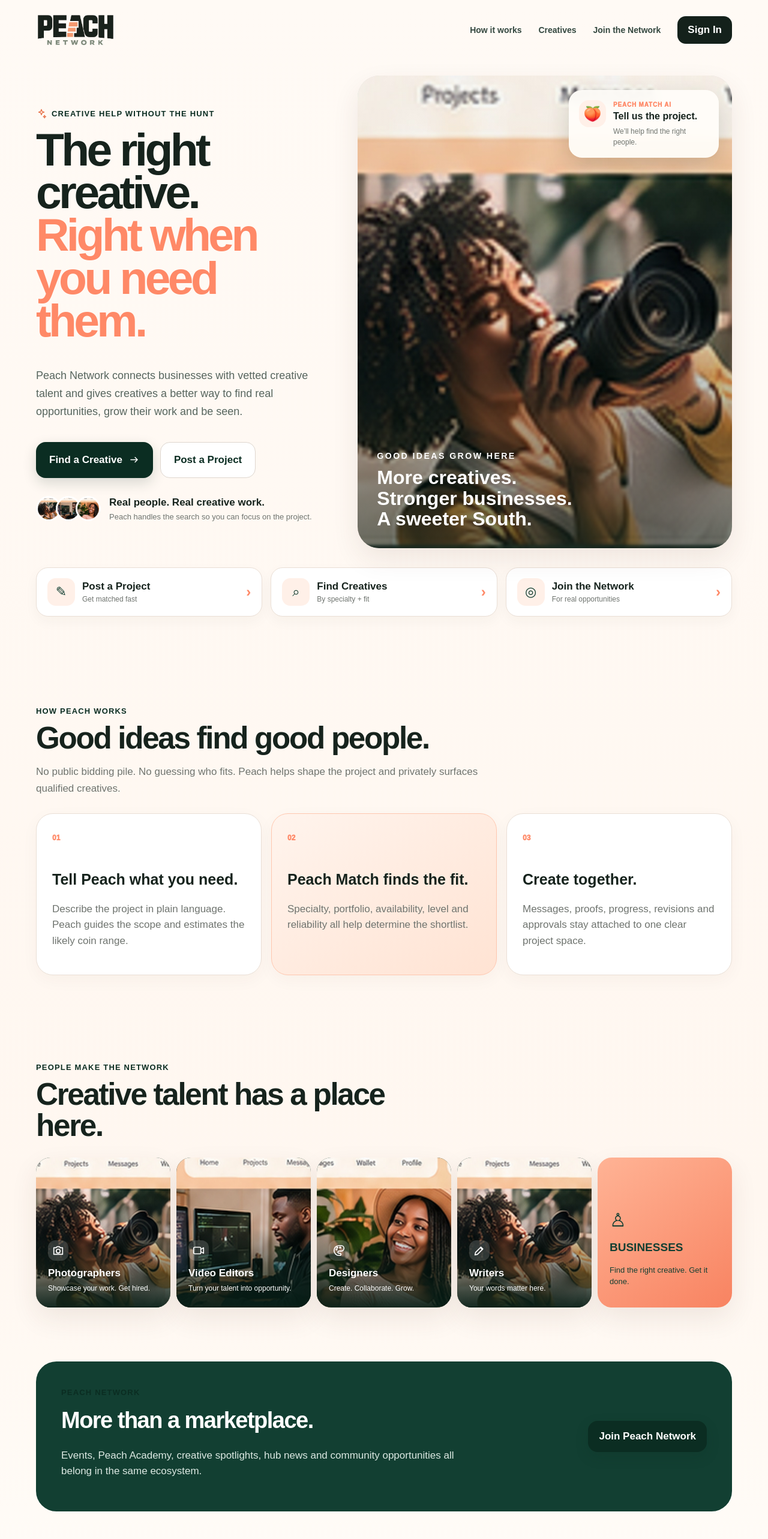
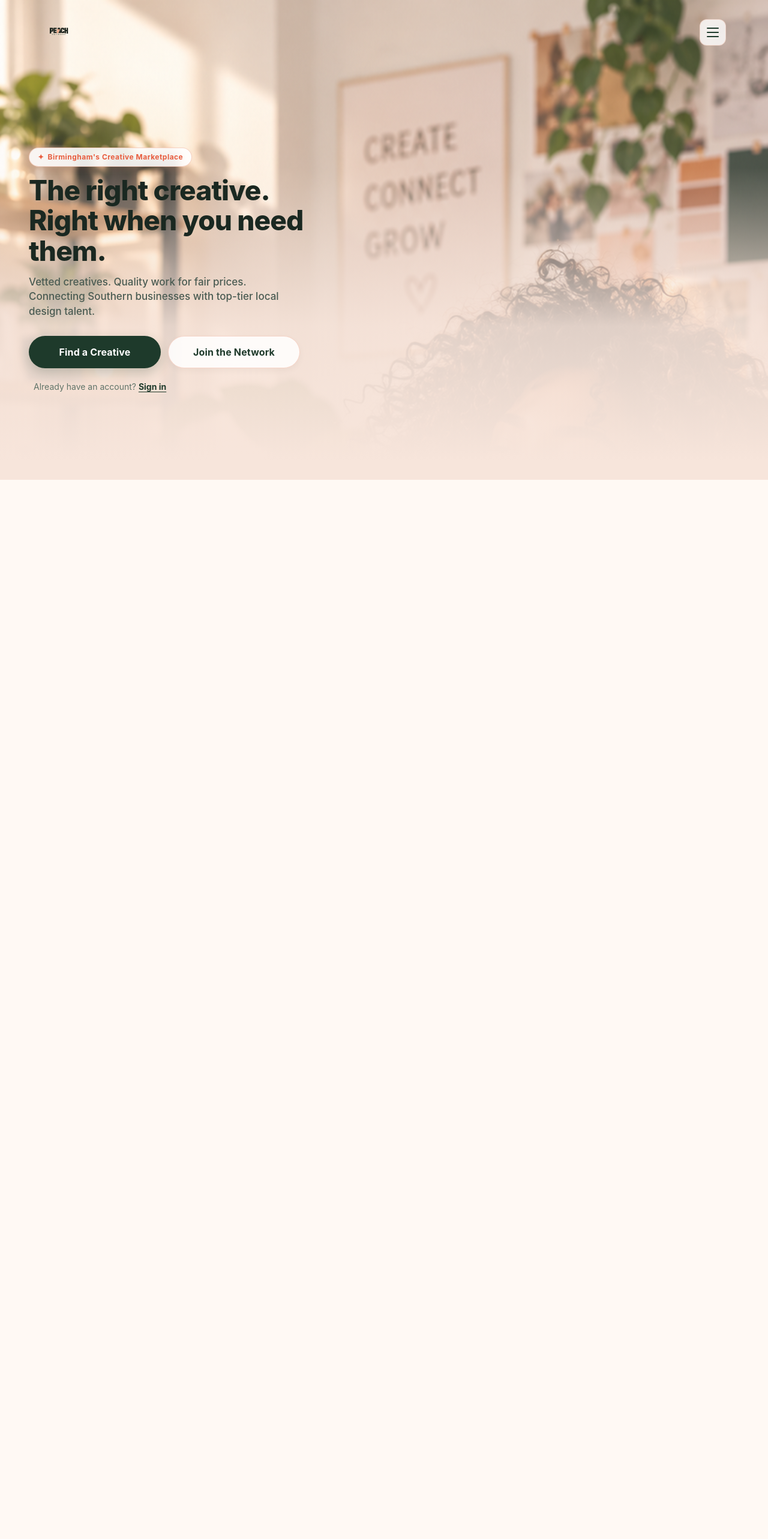
Before and after one commit to sweetasapeachcreativestudio/Peach-Network, a Next.js app: page / in a window 1280 px wide. Shown: the top 2566 px of the page at 60% size. After the commit the page ends 800 px from the top, so only its background shows below. Built offline with nearby package versions, Linux system fonts and the light colour scheme.

Commit message:
Refactor HomePage component and update layout
Refactor HomePage component, update styles, and remove unused sections.

```diff
--- a/app/page.tsx
+++ b/app/page.tsx
@@ -1,94 +1,319 @@
+"use client";
+
+import React, { useState } from "react";
 import Link from "next/link";
 import BrandSplash from "./components/brand-splash";
-import { PeachBrand, PoweredBy } from "./components/brand";
-import { ArrowIcon, CameraIcon, PaletteIcon, PenIcon, SparkIcon, VideoIcon } from "./components/icons";
 
-const specialties = [
-  { title: "Photographers", text: "Showcase your work. Get hired.", icon: <CameraIcon />, image: "/brand/hero-creative.jpg" },
-  { title: "Video Editors", text: "Turn your talent into opportunity.", icon: <VideoIcon />, image: "/brand/login-creative.jpg" },
-  { title: "Designers", text: "Create. Collaborate. Grow.", icon: <PaletteIcon />, image: "/brand/business-owner.jpg" },
-  { title: "Writers", text: "Your words matter here.", icon: <PenIcon />, image: "/brand/hero-creative.jpg" },
-];
+export default function HomePage() {
+  const [menuOpen, setMenuOpen] = useState(false);
 
-export default function Home() {
   return (
-    <main className="public-page pn-public">
+    <main className="pn-home-root">
+      {/* Cinematic Splash Screen */}
       <BrandSplash />
-      <header className="pn-public-header">
-        <PeachBrand full />
-        <nav className="pn-public-nav" aria-label="Public navigation">
-          <a href="#how">How it works</a>
-          <a href="#people">Creatives</a>
-          <Link href="/auth?role=creative&mode=signup">Join the Network</Link>
-        </nav>
-        <Link href="/auth?mode=signin" className="btn btn-dark btn-small">Sign In</Link>
-      </header>
 
-      <section className="pn-landing-hero">
-        <div className="pn-landing-copy">
-          <span className="eyebrow"><SparkIcon /> CREATIVE HELP WITHOUT THE HUNT</span>
-          <h1>The right creative.<br/><em>Right when you need them.</em></h1>
-          <p>Peach Network connects businesses with vetted creative talent and gives creatives a better way to find real opportunities, grow their work and be seen.</p>
-          <div className="pn-hero-actions">
-            <Link href="/auth?role=business&mode=signup" className="btn btn-primary btn-large">Find a Creative <ArrowIcon /></Link>
-            <Link href="/auth?role=business&mode=signup" className="btn btn-outline btn-large">Post a Project</Link>
+      {/* Main Hero Section */}
+      <section className="pn-hero-container">
+        <style>{`
+          .pn-home-root {
+            min-height: 100vh;
+            background-color: #F7E7DE;
+            font-family: -apple-system, BlinkMacSystemFont, "Segoe UI", Roboto, "Plus Jakarta Sans", sans-serif;
+          }
+
+          .pn-hero-container {
+            position: relative;
+            min-height: 100vh;
+            width: 100%;
+            display: flex;
+            flex-direction: column;
+            justify-content: space-between;
+            background-color: #F7E7DE;
+            background-image: url('/hero-bg.png');
+            background-size: cover;
+            background-position: center top;
+            background-repeat: no-repeat;
+            overflow: hidden;
+            padding: 24px 20px 40px 20px;
+            box-sizing: border-box;
+          }
+
+          /* Ambient gradient overlay to keep text crisp over the desk & laptop */
+          .pn-hero-overlay {
+            position: absolute;
+            inset: 0;
+            background: linear-gradient(
+              180deg,
+              rgba(255, 255, 255, 0.1) 0%,
+              rgba(250, 237, 229, 0.15) 35%,
+              rgba(247, 229, 219, 0.9) 68%,
+              #F7E5DB 96%
+            );
+            pointer-events: none;
+            z-index: 1;
+          }
+
+          /* Top Header: Logo + Hamburger */
+          .pn-header {
+            position: relative;
+            z-index: 10;
+            display: flex;
+            align-items: center;
+            justify-content: space-between;
+            width: 100%;
+            max-width: 1140px;
+            margin: 0 auto;
+          }
+
+          .pn-header-logo {
+            height: 38px;
+            width: auto;
+            display: block;
+          }
+
+          .pn-menu-btn {
+            background: rgba(255, 255, 255, 0.8);
+            backdrop-filter: blur(8px);
+            border: 1px solid rgba(232, 139, 104, 0.25);
+            width: 44px;
+            height: 44px;
+            border-radius: 12px;
+            display: flex;
+            flex-direction: column;
+            align-items: center;
+            justify-content: center;
+            gap: 5px;
+            cursor: pointer;
+            transition: all 0.2s ease;
+            padding: 0;
+          }
+          .pn-menu-btn:hover {
+            background: #FFFFFF;
+            transform: scale(1.04);
+          }
+          .pn-menu-bar {
+            width: 20px;
+            height: 2px;
+            background-color: #1E3A2B;
+            border-radius: 2px;
+          }
+
+          /* Hero Content Area */
+          .pn-hero-content {
+            position: relative;
+            z-index: 10;
+            width: 100%;
+            max-width: 520px;
+            margin: 0 auto;
+            display: flex;
+            flex-direction: column;
+            align-items: flex-start;
+            text-align: left;
+            padding-top: 190px; /* Space for the creative's face above */
+          }
+
+          /* Eyebrow Badge */
+          .pn-eyebrow-badge {
+            display: inline-flex;
+            align-items: center;
+            gap: 6px;
+            background: rgba(255, 255, 255, 0.88);
+            border: 1px solid rgba(232, 139, 104, 0.38);
+            backdrop-filter: blur(8px);
+            color: #E85D3F;
+            font-size: 12px;
+            font-weight: 700;
+            letter-spacing: 0.04em;
+            padding: 6px 14px;
+            border-radius: 99px;
+            margin-bottom: 14px;
+            box-shadow: 0 4px 12px rgba(232, 139, 104, 0.12);
+          }
+
+          /* Bold Headline */
+          .pn-hero-headline {
+            font-size: clamp(34px, 7.5vw, 46px);
+            font-weight: 800;
+            line-height: 1.1;
+            letter-spacing: -0.02em;
+            color: #1A2821;
+            margin: 0 0 14px 0;
+          }
+
+          /* Subhead */
+          .pn-hero-subhead {
+            font-size: clamp(15px, 3.8vw, 17px);
+            line-height: 1.45;
+            color: #4A5B52;
+            font-weight: 500;
+            margin: 0 0 28px 0;
+            max-width: 440px;
+          }
+
+          /* Button Stack */
+          .pn-btn-group {
+            display: flex;
+            flex-direction: column;
+            width: 100%;
+            gap: 12px;
+          }
+
+          /* Button 1: Solid Forest Green */
+          .pn-btn-primary {
+            display: flex;
+            align-items: center;
+            justify-content: center;
+            width: 100%;
+            height: 54px;
+            background-color: #1E3A2B;
+            color: #FFFFFF;
+            font-size: 16px;
+            font-weight: 700;
+            letter-spacing: 0.01em;
+            border-radius: 99px;
+            text-decoration: none;
+            box-shadow: 0 8px 20px rgba(30, 58, 43, 0.22);
+            transition: all 0.2s ease;
+            border: none;
+            cursor: pointer;
+          }
+          .pn-btn-primary:hover {
+            background-color: #152B1F;
+            transform: translateY(-2px);
+            box-shadow: 0 12px 24px rgba(30, 58, 43, 0.28);
+          }
+
+          /* Button 2: Outlined Soft Cream/Peach Pill */
+          .pn-btn-secondary {
+            display: flex;
+            align-items: center;
+            justify-content: center;
+            width: 100%;
+            height: 54px;
+            background: rgba(255, 255, 255, 0.85);
+            backdrop-filter: blur(8px);
+            color: #1E3A2B;
+            font-size: 16px;
+            font-weight: 700;
+            letter-spacing: 0.01em;
+            border-radius: 99px;
+            text-decoration: none;
+            border: 1.5px solid rgba(232, 139, 104, 0.35);
+            box-shadow: 0 4px 12px rgba(24, 34, 29, 0.04);
+            transition: all 0.2s ease;
+            cursor: pointer;
+          }
+          .pn-btn-secondary:hover {
+            background: #FFFFFF;
+            border-color: #E85D3F;
+            transform: translateY(-2px);
+            box-shadow: 0 8px 18px rgba(232, 139, 104, 0.15);
+          }
+
+          /* Sign In link */
+          .pn-signin-wrap {
+            margin-top: 18px;
+            width: 100%;
+            text-align: center;
+          }
+          .pn-signin-link {
+            font-size: 14px;
+            color: #5F7368;
+            text-decoration: none;
+            transition: color 0.2s ease;
+          }
+          .pn-signin-link strong {
+            color: #1E3A2B;
+            font-weight: 700;
+            text-decoration: underline;
+            text-underline-offset: 3px;
+          }
+          .pn-signin-link:hover {
+            color: #E85D3F;
+          }
+
+          /* Desktop View */
+          @media (min-width: 768px) {
+            .pn-hero-container {
+              padding: 32px 48px;
+              background-position: right 25% top;
+            }
+            .pn-hero-content {
+              margin: auto 0;
+              padding-top: 60px;
+              max-width: 580px;
+            }
+            .pn-btn-group {
+              flex-direction: row;
+              width: auto;
+            }
+            .pn-btn-primary, .pn-btn-secondary {
+              width: 220px;
+            }
+            .pn-signin-wrap {
+              text-align: left;
+              padding-left: 8px;
+            }
+          }
+        `}</style>
+
+        {/* Contrast Overlay */}
+        <div className="pn-hero-overlay" />
+
+        {/* Top Header */}
+        <header className="pn-header">
+          <Link href="/">
+            <img
+              src="/peach-app-logo.png"
+              alt="Peach Network"
+              className="pn-header-logo"
+            />
+          </Link>
+          <button
+            className="pn-menu-btn"
+            onClick={() => setMenuOpen(!menuOpen)}
+            aria-label="Toggle navigation menu"
+          >
+            <span className="pn-menu-bar" />
+            <span className="pn-menu-bar" />
+            <span className="pn-menu-bar" />
+          </button>
+        </header>
+
+        {/* Hero Copy & CTA Buttons */}
+        <div className="pn-hero-content">
+          <div className="pn-eyebrow-badge">
+            <span>✦</span> Birmingham's Creative Marketplace
           </div>
-          <div className="pn-hero-proof">
-            <div className="pn-proof-faces"><img src="/brand/hero-creative.jpg" alt="Creative member"/><img src="/brand/login-creative.jpg" alt="Creative member"/><img src="/brand/business-owner.jpg" alt="Business owner"/></div>
-            <div><strong>Real people. Real creative work.</strong><span>Peach handles the search so you can focus on the project.</span></div>
+
+          <h1 className="pn-hero-headline">
+            The right creative.<br />
+            Right when you need them.
+          </h1>
+
+          <p className="pn-hero-subhead">
+            Vetted creatives. Quality work for fair prices. Connecting Southern businesses with top-tier local design talent.
+          </p>
+
+          <div className="pn-btn-group">
+            <Link href="/match" className="pn-btn-primary">
+              Find a Creative
+            </Link>
+            <Link href="/apply" className="pn-btn-secondary">
+              Join the Network
+            </Link>
+          </div>
+
+          <div className="pn-signin-wrap">
+            <Link href="/signin" className="pn-signin-link">
+              Already have an account? <strong>Sign in</strong>
+            </Link>
           </div>
         </div>
 
-        <div className="pn-landing-photo">
-          <img src="/brand/hero-creative.jpg" alt="Smiling creative professional"/>
-          <div className="pn-photo-scrim" />
-          <div className="pn-photo-note">
-            <small>GOOD IDEAS GROW HERE</small>
-            <strong>More creatives.<br/>Stronger businesses.<br/>A sweeter South.</strong>
-          </div>
-          <div className="pn-ai-float">
-            <span className="pn-peach-badge">🍑</span>
-            <div><small>PEACH MATCH AI</small><strong>Tell us the project.</strong><span>We’ll help find the right people.</span></div>
-          </div>
-        </div>
+        {/* Balance Spacer */}
+        <div style={{ position: "relative", zIndex: 10, height: 1 }} />
       </section>
-
-      <section className="pn-quick-grid" aria-label="Quick actions">
-        <Link href="/auth?role=business&mode=signup"><span className="pn-quick-icon">✎</span><div><strong>Post a Project</strong><span>Get matched fast</span></div><b>›</b></Link>
-        <Link href="/auth?role=business&mode=signup"><span className="pn-quick-icon">⌕</span><div><strong>Find Creatives</strong><span>By specialty + fit</span></div><b>›</b></Link>
-        <Link href="/auth?role=creative&mode=signup"><span className="pn-quick-icon">◎</span><div><strong>Join the Network</strong><span>For real opportunities</span></div><b>›</b></Link>
-      </section>
-
-      <section id="how" className="pn-how-section">
-        <div className="pn-section-title"><span className="eyebrow">HOW PEACH WORKS</span><h2>Good ideas find good people.</h2><p>No public bidding pile. No guessing who fits. Peach helps shape the project and privately surfaces qualified creatives.</p></div>
-        <div className="pn-how-grid">
-          <article><span>01</span><h3>Tell Peach what you need.</h3><p>Describe the project in plain language. Peach guides the scope and estimates the likely coin range.</p></article>
-          <article className="featured"><span>02</span><h3>Peach Match finds the fit.</h3><p>Specialty, portfolio, availability, level and reliability all help determine the shortlist.</p></article>
-          <article><span>03</span><h3>Create together.</h3><p>Messages, proofs, progress, revisions and approvals stay attached to one clear project space.</p></article>
-        </div>
-      </section>
-
-      <section id="people" className="pn-specialty-section">
-        <div className="pn-section-title compact"><span className="eyebrow">PEOPLE MAKE THE NETWORK</span><h2>Creative talent has a place here.</h2></div>
-        <div className="pn-specialty-grid">
-          {specialties.map((item)=><article key={item.title}>
-            <img src={item.image} alt=""/>
-            <div className="pn-specialty-overlay"><span>{item.icon}</span><strong>{item.title}</strong><p>{item.text}</p></div>
-          </article>)}
-          <article className="business-specialty"><div className="pn-business-specialty-copy"><span>♙</span><strong>Businesses</strong><p>Find the right creative. Get it done.</p></div></article>
-        </div>
-      </section>
-
-      <section className="pn-network-strip">
-        <div><span className="eyebrow">PEACH NETWORK</span><h2>More than a marketplace.</h2><p>Events, Peach Academy, creative spotlights, hub news and community opportunities all belong in the same ecosystem.</p></div>
-        <Link href="/auth?role=creative&mode=signup" className="btn btn-primary">Join Peach Network</Link>
-      </section>
-
-      <footer className="public-footer pn-footer">
-        <PeachBrand full />
-        <PoweredBy />
-        <div className="footer-links"><Link href="/legal/terms">Terms</Link><Link href="/legal/privacy">Privacy</Link><Link href="/legal/peach-coins">Peach Coin Policy</Link></div>
-      </footer>
     </main>
   );
 }
```
